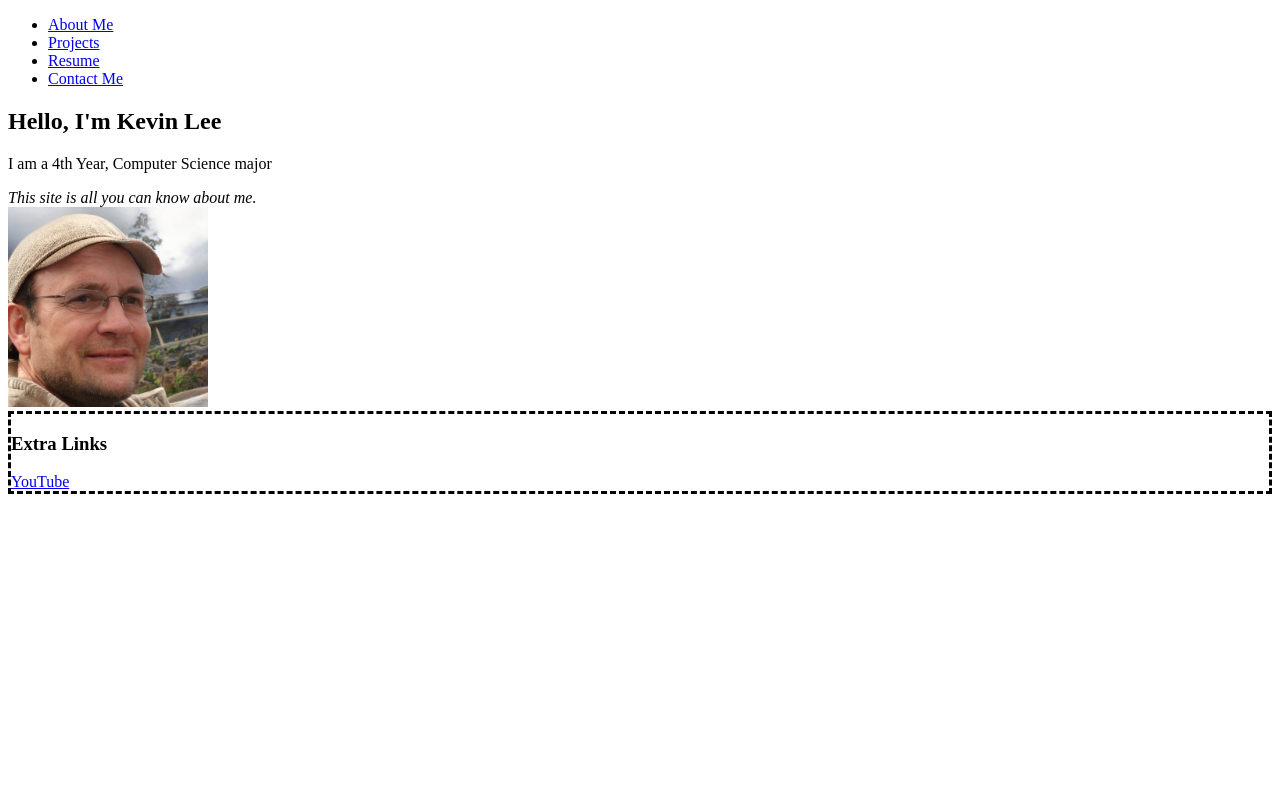
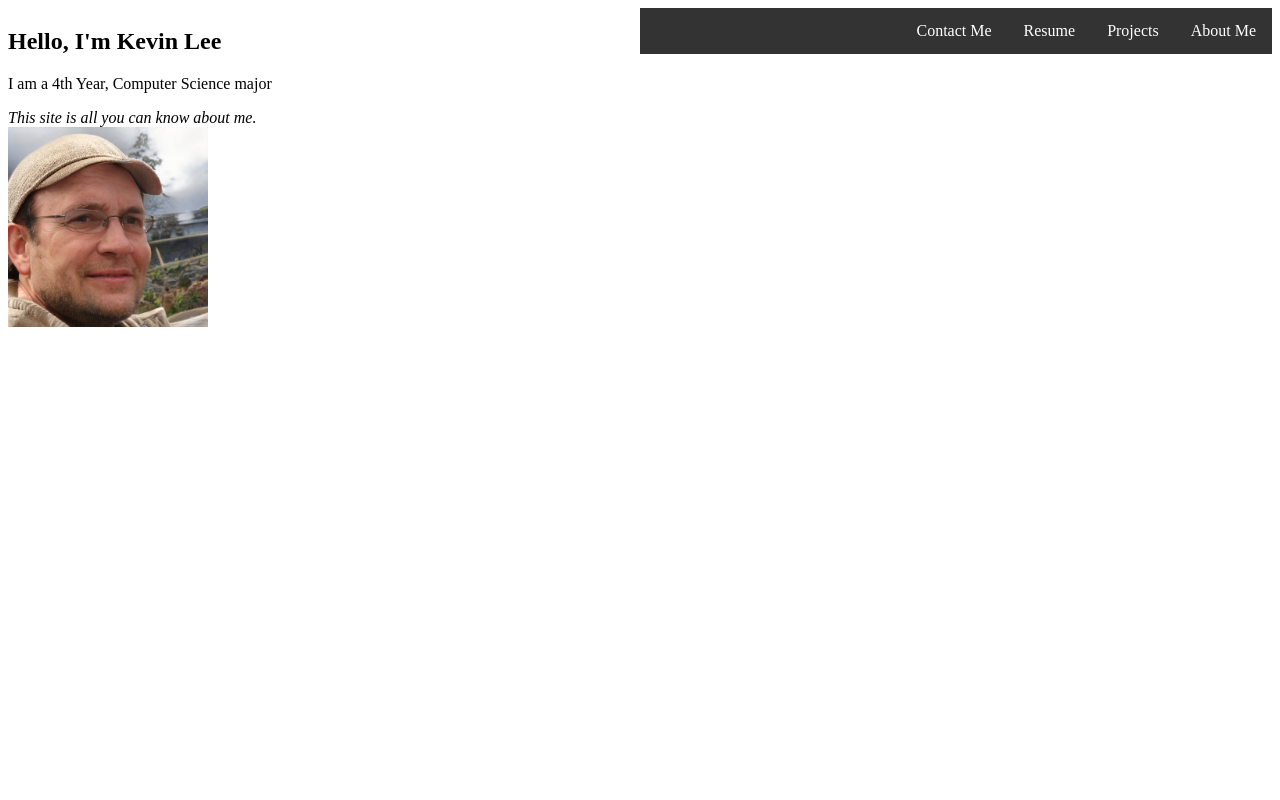
Before and after one commit to kjl001/cse134-hw5, a plain HTML site: page index.html in a window 1280 px wide. Shown: the top 800 px of the page. Drawn offline with Linux system fonts and the light colour scheme.

Commit message:
fix error

```diff
--- a/index.html
+++ b/index.html
@@ -9,12 +9,7 @@
 	<meta name="viewport" content="width=device-width, initial-scale=1.0">
 	<title>Kevin Lee's Personal Portfolio</title>
 	<link href="images/favicon.ico" rel="icon">
-	<link rel="stylesheet" herf="styles/index.css">
-	<style>
-		#footer {
-			border-style: dashed;
-		}
-	</style>
+	<link rel="stylesheet" href="styles/index.css">
 </head>
 
 <body>
```
